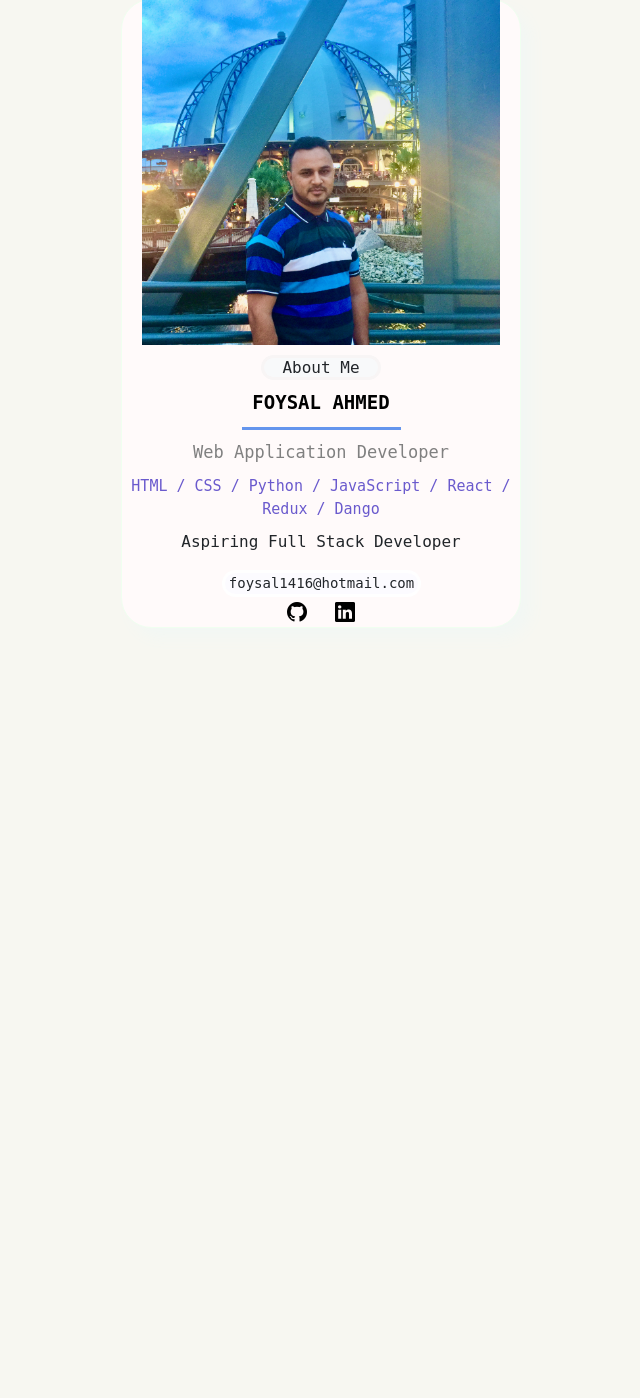
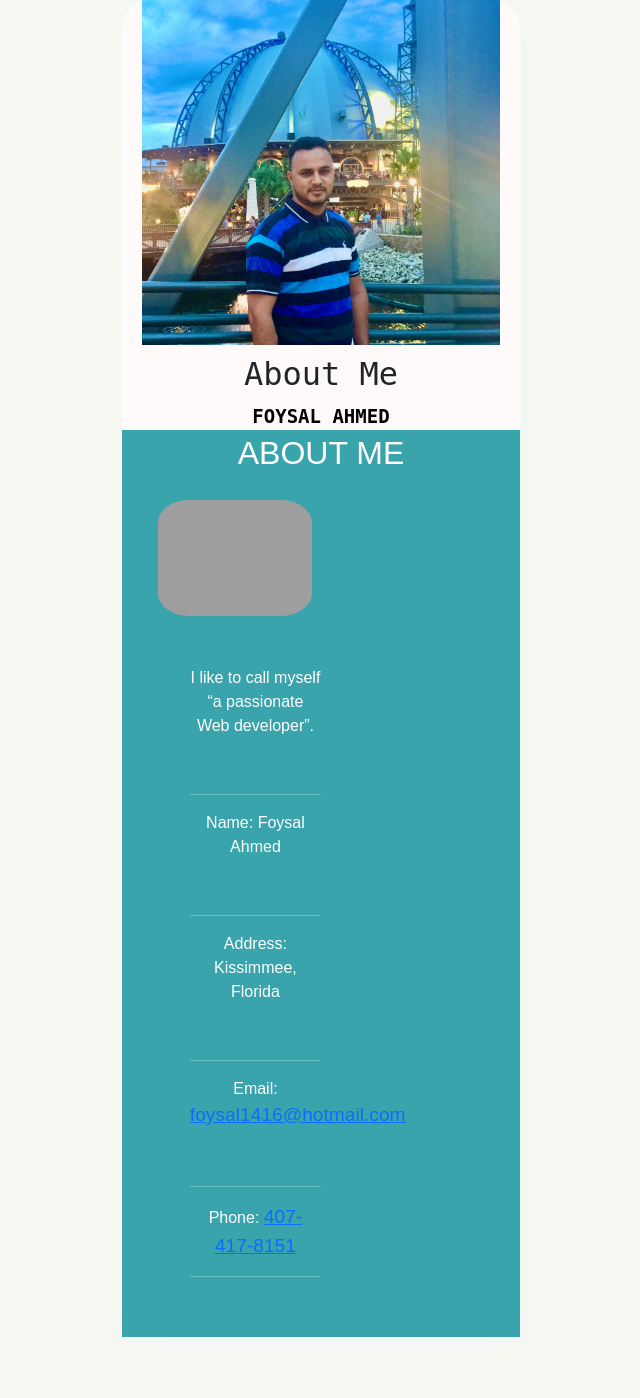
Before and after one commit to foysal90/portfolio, a PHP site: page / in a window 1280 px wide. Shown: the part 125-1523 px from the top of the page, without its empty margins (319-959 px from the left). Before the commit the page ends 813 px from the top, so only its background shows below. Run offline with PHP 8.4, Linux system fonts and the light colour scheme; some libraries are stand-ins or nearby versions; grey boxes are pictures that could not be loaded.

Commit message:
modified

```diff
--- a/index.html
+++ b/index.html
@@ -40,9 +40,42 @@
      <div class="name">Foysal Ahmed</div>
 
 
+    <!-- about me div starts here  -->
+    <div class="about-me" id="about-me-id">
+      <h2>ABOUT ME</h2>
+
+      <div class="aboutme-image col-6">
+          <img src="images/IMG_0476.jpg" alt="">
+      </div>
+      <div class="aboutme-desc col-6">
+          <p>I like to call myself “a passionate  Web developer”. </p>
+
+          <br>
+
+          <hr class="aboutme-hr">
+          <p>Name: Foysal Ahmed</p>
+          <br>
+          <hr class="aboutme-hr">
+          <p>Address: Kissimmee, Florida</p>
+          <br>
+
+          <hr class="aboutme-hr">
+          <p>Email: <a href="mailto:anisul2010s@yahoo.co.uk">foysal1416@hotmail.com</a> </p>
+          <br>
+          <hr class="aboutme-hr">
+          <p>Phone: <a href="tel:+4074178151">407-417-8151</a> </p>
+          <hr class="aboutme-hr">
 
 
-     <div class="u"></div>
+          </p>
+
+      </div>
+
+  </div>
+  <!-- about me div ends here  -->
+
+
+     <!-- <div class="u"></div>
      <div class="vocation">Web Application Developer</div>
      <div class="skills">HTML / CSS / Python / JavaScript / React / Redux / Dango</div>
      <p>
@@ -57,7 +90,7 @@
        </a>
      </div>
 
-  </div>
+  </div> -->
 
 
   <script src="https://cdn.jsdelivr.net/npm/bootstrap@5.0.0-beta3/dist/js/bootstrap.bundle.min.js" integrity="sha384-JEW9xMcG8R+pH31jmWH6WWP0WintQrMb4s7ZOdauHnUtxwoG2vI5DkLtS3qm9Ekf" crossorigin="anonymous"></script>
--- a/style.css
+++ b/style.css
@@ -47,7 +47,8 @@ body {
 
 }
 
-.vocation {
+/* .vocation {
+
     color: grey;
     font-size: 17px;
     margin-bottom: 10px;
@@ -86,12 +87,12 @@ font-size: 20px;
     margin-left: 120px;
    color: cornflowerblue;
     padding-top: 10px;
-}
+} */
 
-.icons a {
+/* .icons a {
     color: black;
-}
-.abo {
+} */
+/* .abo {
     font-size: medium;
     border: solid rgb(248, 245, 245);
     border-radius: 30px;
@@ -108,9 +109,9 @@ font-size: 20px;
     transform: scale(1.5);
 
 
-}
+} */
 
-.email:hover {
+/* .email:hover {
     background-color: cornflowerblue;
     color: whitesmoke;
     transition: 2s linear;
@@ -125,4 +126,47 @@ font-size: 20px;
 
 .icons a::after {
     color: mediumslateblue;
+} */
+
+
+
+/* about me starts here  */
+.about-me{
+
+    background-color: #39a4ac;
+    color: white;
+    font-family: 'Montserrat', sans-serif;
+    padding: 1% 7%;
+    text-align: center;
 }
+
+.about-me p{
+    /* font-size: 1rem;  */
+    text-align: center;
+}
+
+.aboutme-image img{
+    margin-top: 20px;
+    border-radius: 20%;
+    height: 250px;
+    width: 270px;
+
+}
+
+.aboutme-desc a{
+    font-size: 1.2rem;
+}
+
+.aboutme-desc {
+    margin: 20px;
+    padding: 20px;
+}
+
+
+
+.about-me::after{
+    clear: both;
+    content: '';
+    display: table;
+}
+/* about me ends here  */
```
Also changed, not shown: image/project-twitter (1).png (deleted), 1 other file.
